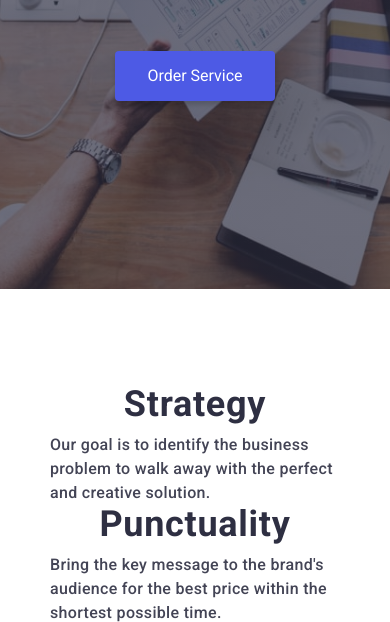
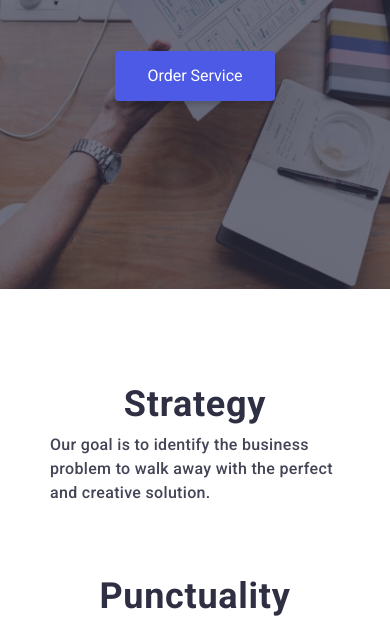
Before and after one commit to Pumchik1/goit-markup-hw-07, a plain HTML site: page index.html in a window 390 px wide. Shown: the part 392-1014 px from the top of the page. Drawn offline with nearby package versions, Linux system fonts and the light colour scheme.

Commit message:
на перевірку

```diff
--- a/mobail.css
+++ b/mobail.css
@@ -43,8 +43,8 @@
         display: none;}
     .contacts{
         display: none;}
-    .item {
-        padding-bottom: 72px;}}
+    .item:not(:last-child) {
+        margin-bottom: 72px;}}
 
 
 
```
Also changed, not shown: images/symbol-defs.svg.
